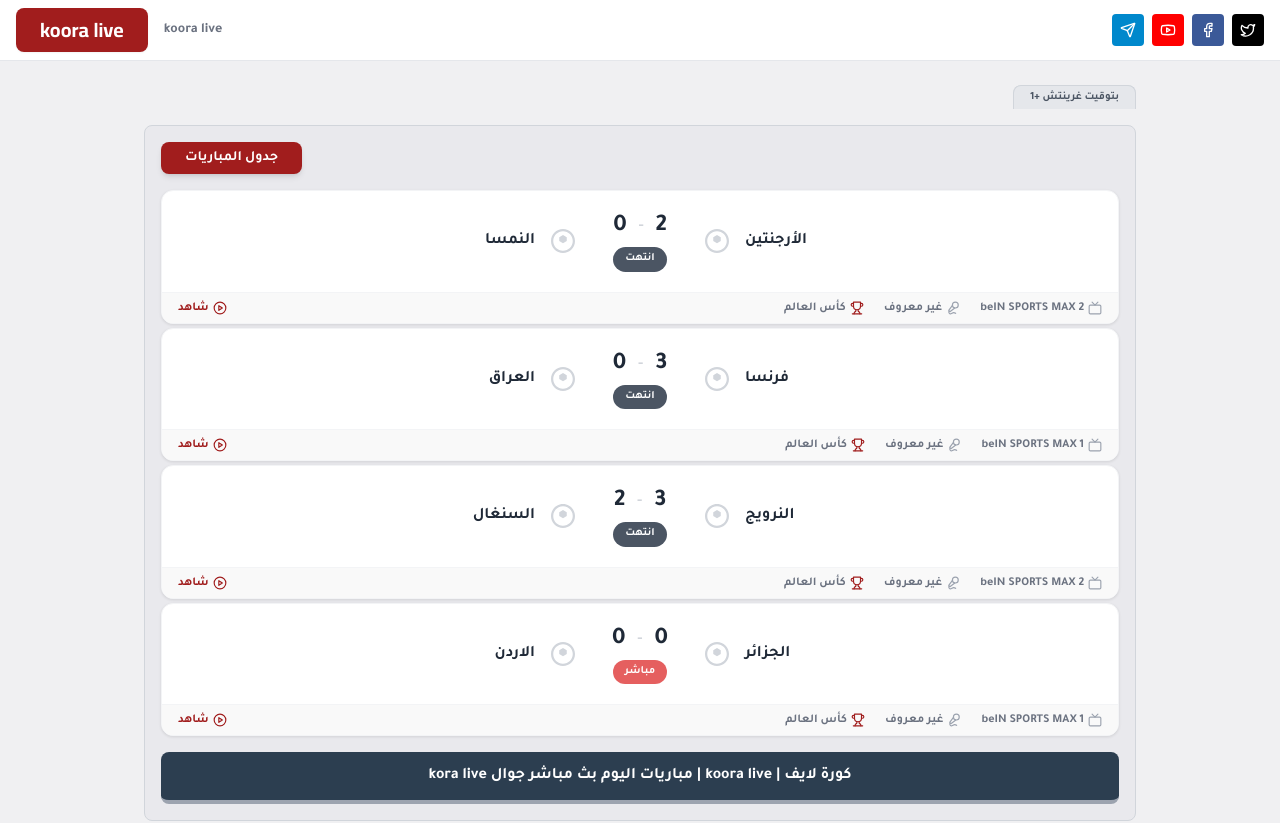
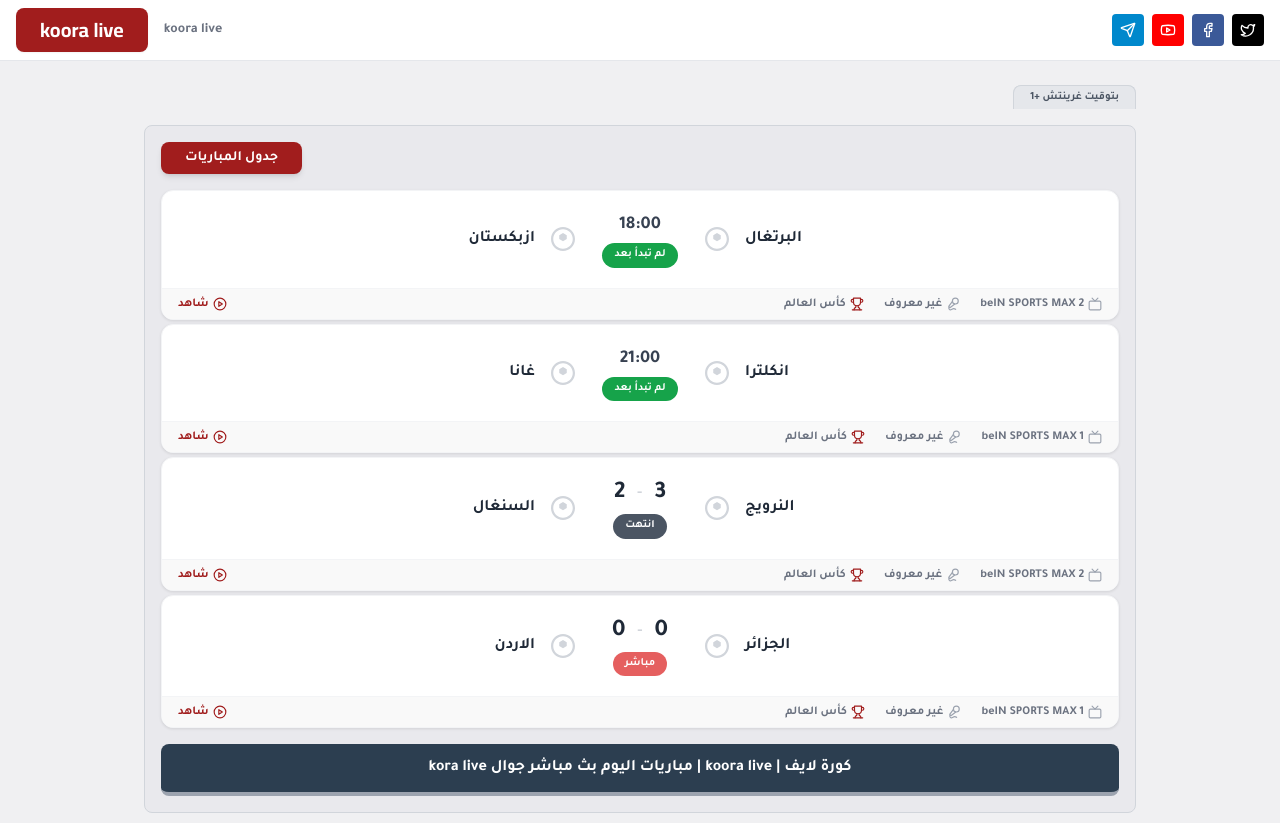
Before and after one commit to sakifooo/kora, a Next.js app: page / in a window 1280 px wide. Shown: the top 823 px of the page. Built offline with nearby package versions, Linux system fonts and the light colour scheme.

Commit message:
Update match data in Home component

```diff
--- a/src/app/page.tsx
+++ b/src/app/page.tsx
@@ -11,11 +11,10 @@
 export default function Home() {
 
   const matches = [
-    { teamA: "الأرجنتين", teamB: "النمسا", scoreA: 2, scoreB: 0, time: "18:00", status: "finished", channel: "beIN SPORTS MAX 2", commentator: "غير معروف", league: "كأس العالم", href: "/live/argentin-vs-austria" },
-    { teamA: "فرنسا", teamB: "العراق", scoreA: 3, scoreB: 0, time: "22:00", status: "finished", channel: "beIN SPORTS MAX 1", commentator: "غير معروف", league: "كأس العالم", href: "/live/france-vs-iraq" },
+    { teamA: "البرتغال", teamB: "ازبكستان", scoreA: 0, scoreB: 0, time: "18:00", status: "upcoming", channel: "beIN SPORTS MAX 2", commentator: "غير معروف", league: "كأس العالم", href: "/live/1-vs-2" },
+    { teamA: "انكلترا", teamB: "غانا", scoreA: 3, scoreB: 0, time: "21:00", status: "upcoming", channel: "beIN SPORTS MAX 1", commentator: "غير معروف", league: "كأس العالم", href: "/live/1-vs-2" },
     { teamA: "النرويج", teamB: "السنغال ", scoreA: 3, scoreB: 2, time: "01:00", status: "finished", channel: "beIN SPORTS MAX 2", commentator: "غير معروف", league: "كأس العالم", href: "/live/norway-vs-senigal" },
     { teamA: "الجزائر", teamB: "الاردن", scoreA: 0, scoreB: 0, time: "02:00", status: "live", channel: "beIN SPORTS MAX 1", commentator: "غير معروف", league: "كأس العالم", href: "/live/egypt-vs-newzeland" },
-
   ];
   const seoKeywords = [
     "كورة لايف", "koora live", "مباريات اليوم بث مباشر", "يلا شوت", "yalla shoot",
```
